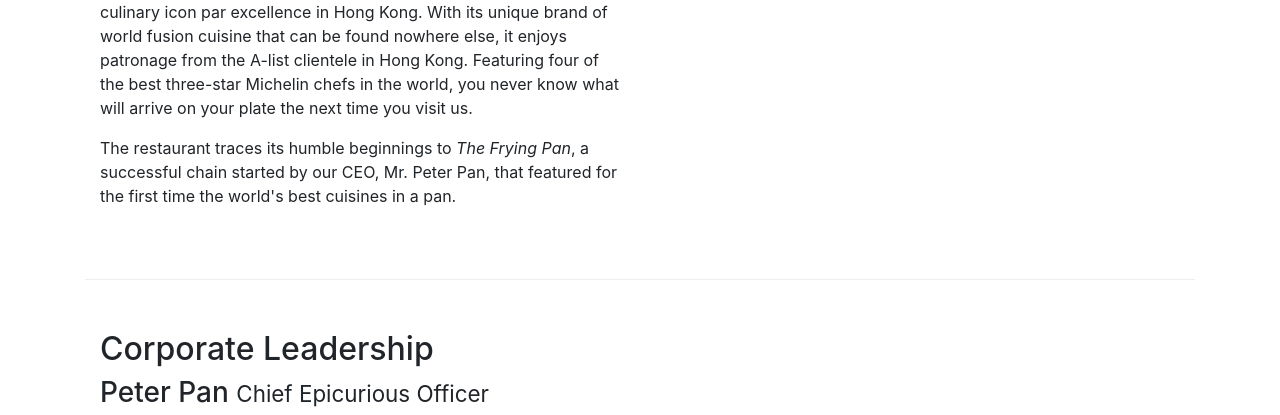
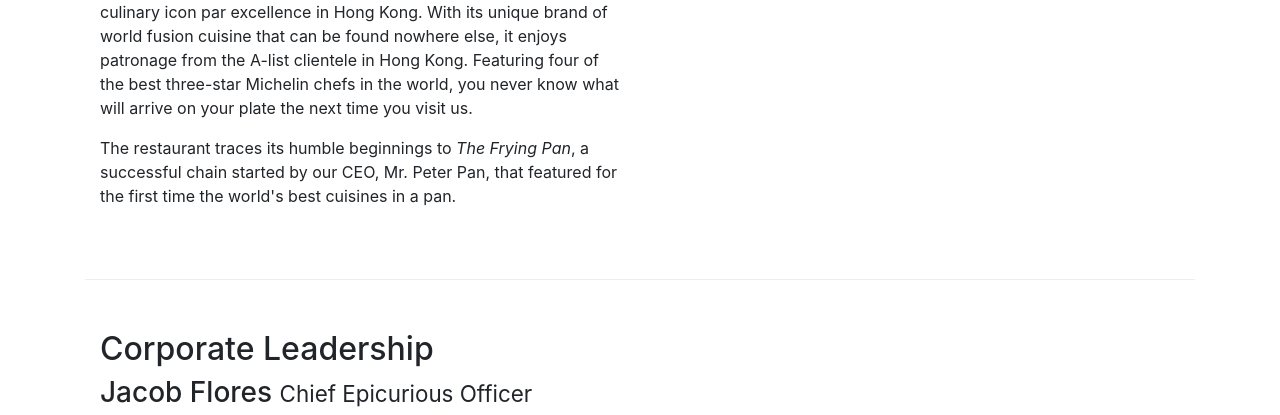
Before and after one commit to floresjacob/conFusion, a website: page aboutus.html in a window 1280 px wide. Shown: the part 494-909 px from the top of the page. Drawn offline with nearby package versions, Linux system fonts and the light colour scheme.

Commit message:
test push

```diff
--- a/aboutus.html
+++ b/aboutus.html
@@ -51,7 +51,7 @@
         <div class="row row-content">
             <div class="col-12">
                 <h2>Corporate Leadership</h2>
-                <h3>Peter Pan <small>Chief Epicurious Officer</small></h3>
+                <h3>Jacob Flores <small>Chief Epicurious Officer</small></h3>
                 <p class="hidden-xs-down">Our CEO, Peter, credits his hardworking East Asian immigrant parents who undertook the arduous journey to the shores of America with the intention of giving their children the best future. His mother's wizardy in the kitchen whipping up the tastiest dishes with whatever is available inexpensively at the supermarket, was his first inspiration to create the fusion cuisines for which <em>The Frying Pan</em> became well known. He brings his zeal for fusion cuisines to this restaurant, pioneering cross-cultural culinary connections.</p>
                 <h3>Dhanasekaran Witherspoon <small>Chief Food Officer</small></h3>
                 <p class="hidden-xs-down">Our CFO, Danny, as he is affectionately referred to by his colleagues, comes from a long established family tradition in farming and produce. His experiences growing up on a farm in the Australian outback gave him great appreciation for varieties of food sources. As he puts it in his own words, <em>Everything that runs, wins, and everything that stays, pays!</em></p>
```
